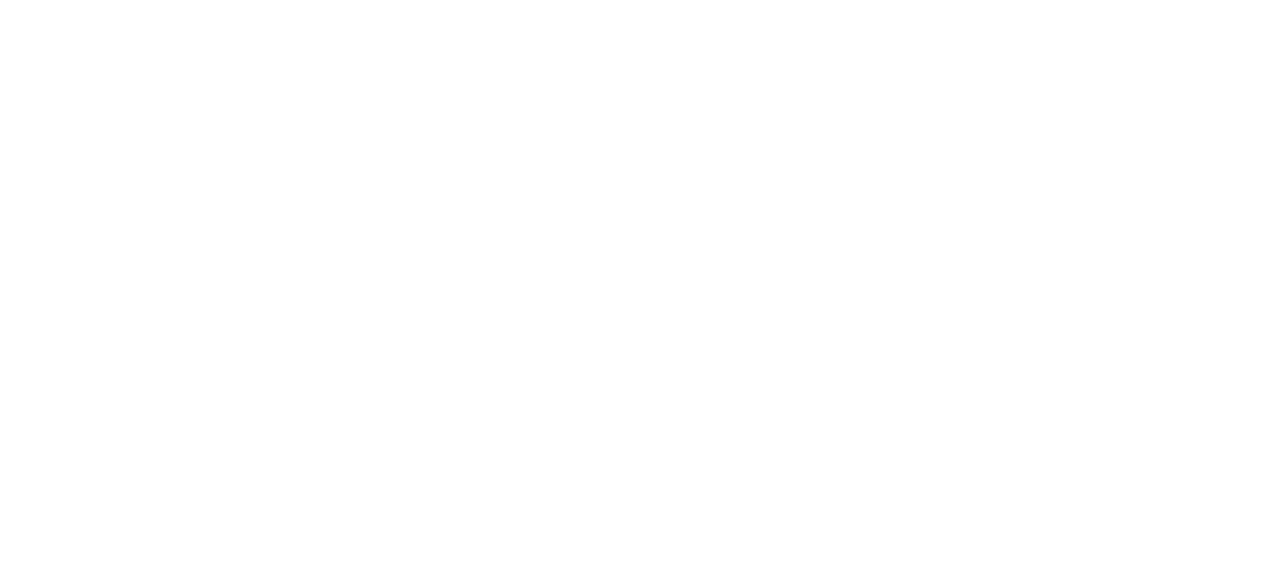
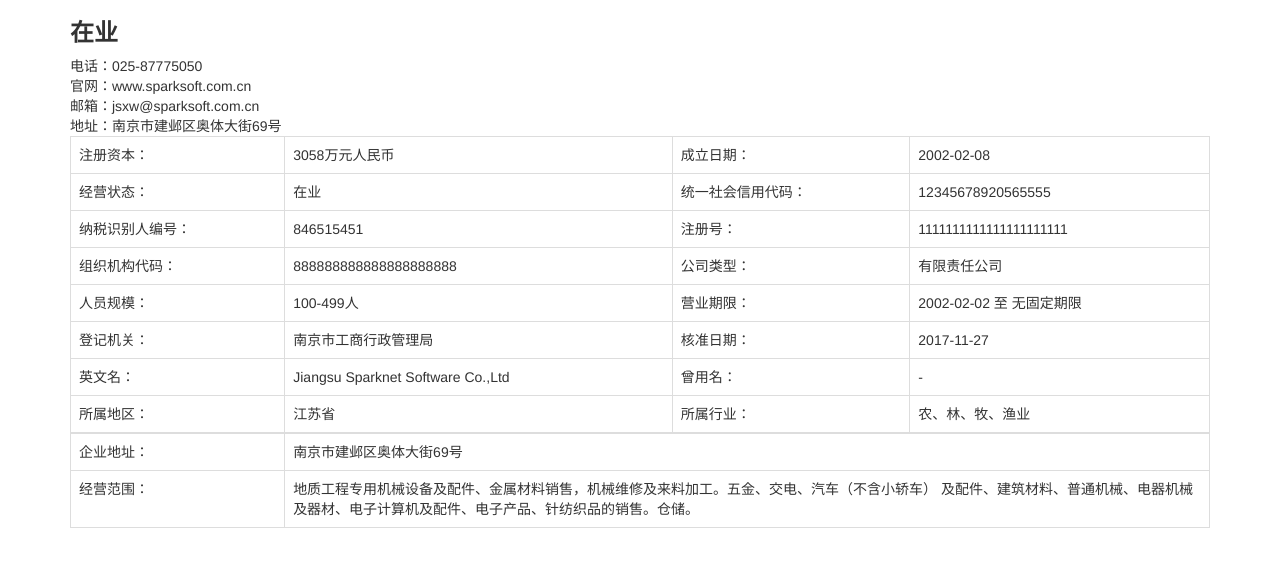
Before and after one commit to SWCTL/companyRelation, a Django app: page /result/ in a window 1280 px wide. Before the commit the part shown is empty. Shown: the top 567 px of the page. Run offline with Django 3.2, Linux system fonts and the light colour scheme; some libraries are stand-ins or nearby versions.

Commit message:
result.html

```diff
--- a/templates/result.html
+++ b/templates/result.html
@@ -3,8 +3,80 @@
 <head>
     <meta charset="UTF-8">
     <title>result</title>
+    <link href="/static/css/result.css" rel="stylesheet" type="text/css">
+    <link href="https://cdn.bootcss.com/bootstrap/3.3.7/css/bootstrap.min.css" rel="stylesheet" type="text/css">
 </head>
 <body>
-{{ com_name }}
+<div class="container">
+    <div class="info">
+        <h3 style="font-weight:bold">{{ object. }}<span>在业</span></h3>
+        <div>电话：<span class="detail">025-87775050</span></div>
+        <div>官网：<span class="detail">www.sparksoft.com.cn</span></div>
+        <div>邮箱：<span class="detail">jsxw@sparksoft.com.cn</span></div>
+        <div>地址：<span class="detail">南京市建邺区奥体大街69号</span></div>
+    </div>
+    <table class="table table-bordered">
+        <tr>
+            <td class="table_title">注册资本：</td>
+            <td>3058万元人民币</td>
+            <td class="table_title">成立日期：</td>
+            <td>2002-02-08</td>
+        </tr>
+        <tr>
+            <td class="table_title">经营状态：</td>
+            <td>在业</td>
+            <td class="table_title">统一社会信用代码：</td>
+            <td>12345678920565555</td>
+        </tr>
+        <tr>
+            <td class="table_title">纳税识别人编号：</td>
+            <td>846515451</td>
+            <td class="table_title">注册号：</td>
+            <td>1111111111111111111111</td>
+        </tr>
+        <tr>
+            <td class="table_title">组织机构代码：</td>
+            <td>888888888888888888888</td>
+            <td class="table_title">公司类型：</td>
+            <td>有限责任公司</td>
+        </tr>
+        <tr>
+            <td class="table_title">人员规模：</td>
+            <td>100-499人</td>
+            <td class="table_title">营业期限：</td>
+            <td>2002-02-02 至 无固定期限</td>
+        </tr>
+        <tr>
+            <td class="table_title">登记机关：</td>
+            <td>南京市工商行政管理局</td>
+            <td class="table_title">核准日期：</td>
+            <td>2017-11-27</td>
+        </tr>
+        <tr>
+            <td class="table_title">英文名：</td>
+            <td>Jiangsu Sparknet Software Co.,Ltd</td>
+            <td class="table_title">曾用名：</td>
+            <td>-</td>
+        </tr>
+        <tr>
+            <td class="table_title">所属地区：</td>
+            <td>江苏省</td>
+            <td class="table_title">所属行业：</td>
+            <td>农、林、牧、渔业</td>
+        </tr>
+    </table>
+    <table class="table table-bordered" style="margin-top:-20px;">
+        <tr>
+            <td class="table_title" style="width:18.8%">企业地址：</td>
+            <td>南京市建邺区奥体大街69号</td>
+        </tr>
+        <tr>
+            <td class="table_title">经营范围：</td>
+            <td>地质工程专用机械设备及配件、金属材料销售，机械维修及来料加工。五金、交电、汽车（不含小轿车）
+                及配件、建筑材料、普通机械、电器机械及器材、电子计算机及配件、电子产品、针纺织品的销售。仓储。</td>
+        </tr>
+    </table>
+</div>
+
 </body>
 </html>
```
